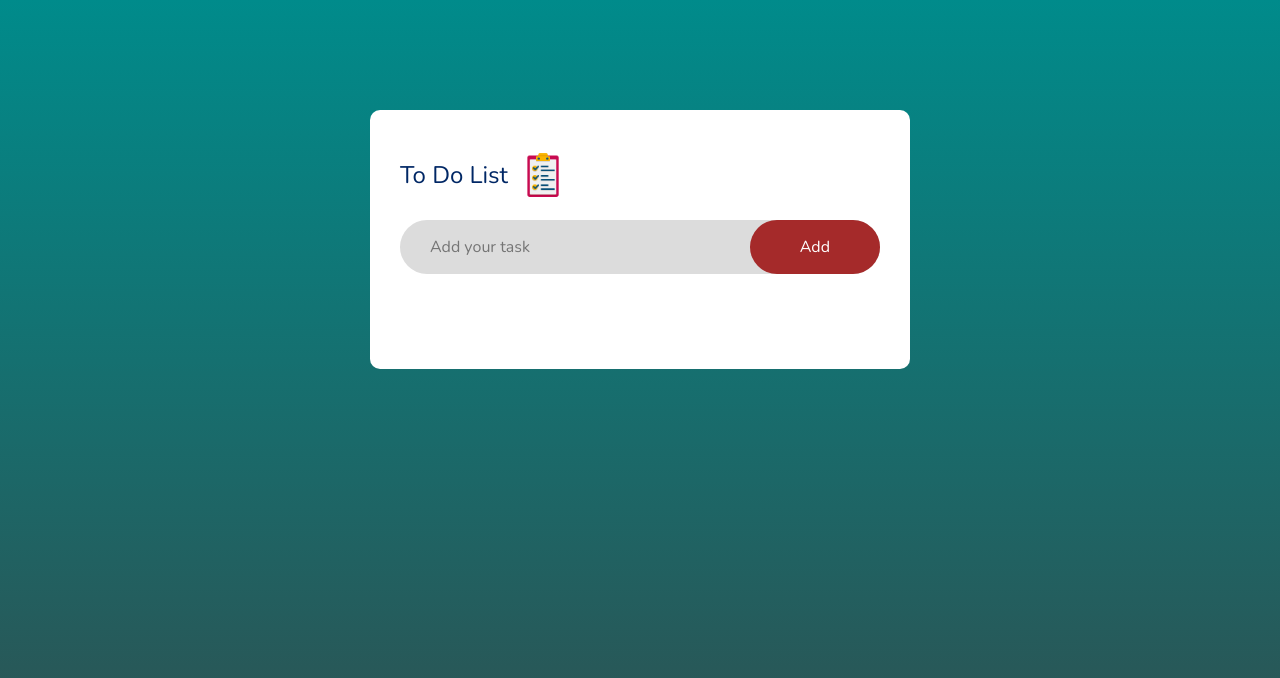
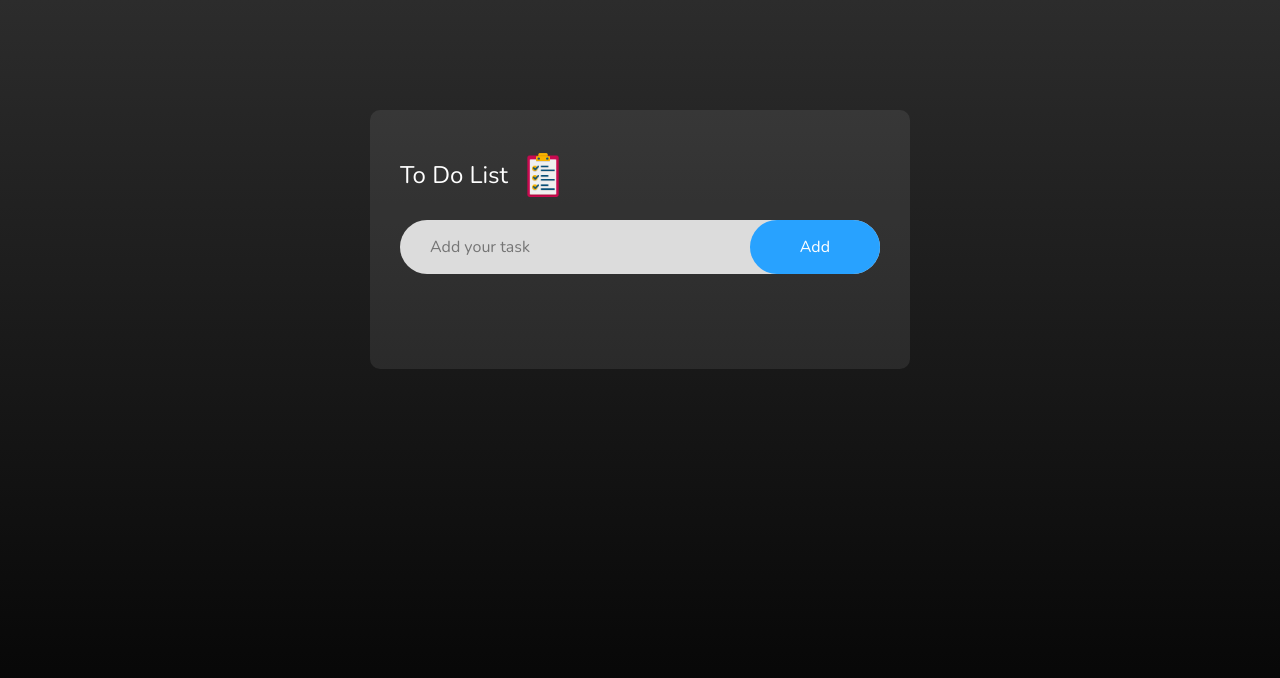
Before and after one commit to nurikeee/r_html_css_edu, a plain HTML site: page web/index.html in a window 1280 px wide. Drawn offline with nearby package versions, Linux system fonts and the light colour scheme; a web font is replaced by a local one.

Commit message:
Update index.css

```diff
--- a/web/styles/index.css
+++ b/web/styles/index.css
@@ -12,7 +12,7 @@
 .container {
     width: 100%;
     min-height: 100vh;
-    background: linear-gradient(0deg, darkslategrey, darkcyan);
+    background: linear-gradient(0deg, rgb(1, 1, 1), rgb(44, 44, 44));
     padding: 10px;
 }
 
@@ -29,14 +29,14 @@
 .todo-list {
     width: 100%;
     max-width: 540px;
-    background: #fff;
+    background: #ffffff14;
     margin: 100px auto 20px;
     padding: 40px 30px 70px;
     border-radius: 10px;
 }
 
 .todo-list h2 {
-    color: #002765;
+    color: #ffffff;
     display: flex;
     align-items: center;
     margin-bottom: 20px;
@@ -70,7 +70,7 @@ button {
     border: none;
     outline: none;
     padding: 16px 50px;
-    background: brown;
+    background: rgb(40, 162, 255);
     color: white;
     border-radius: 30px;
     font-size: 16px;
```
